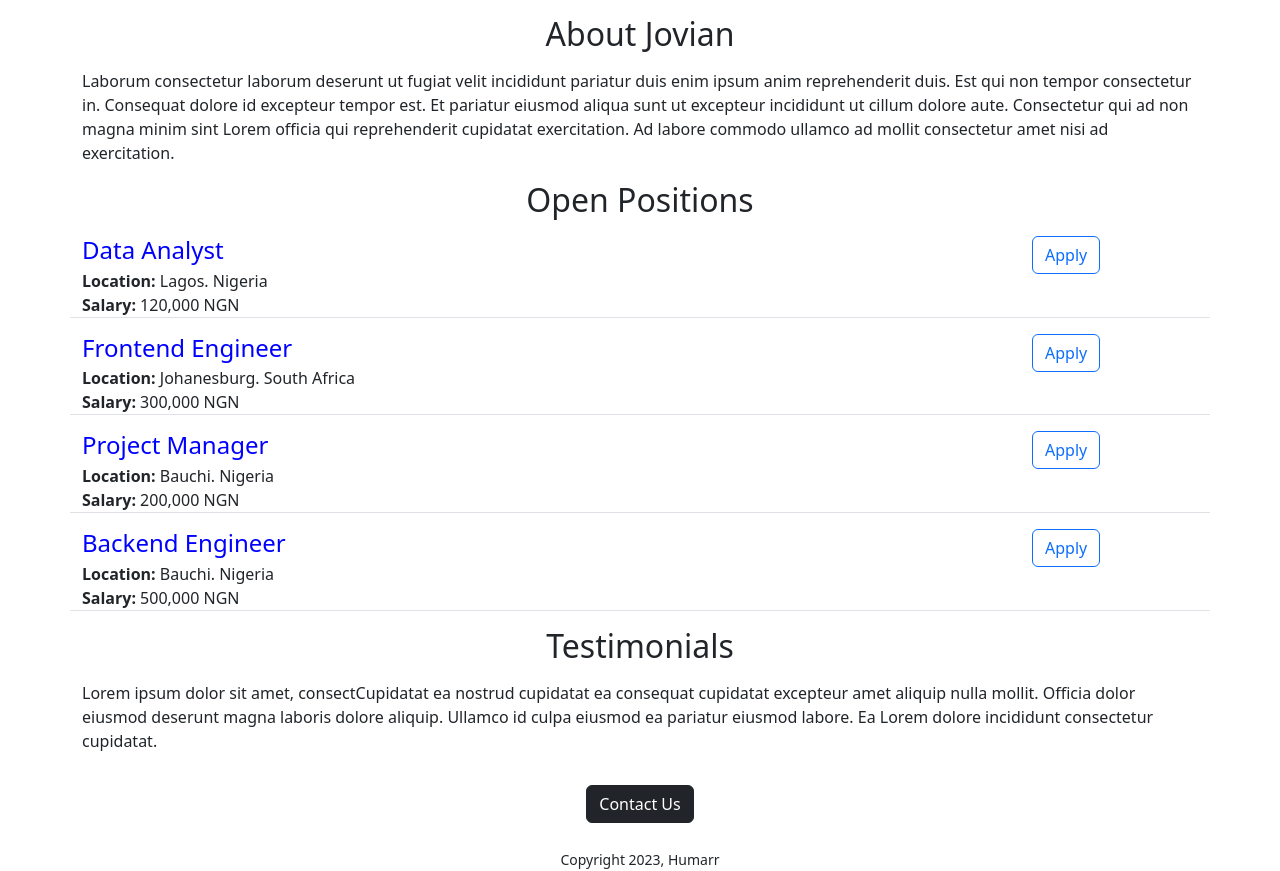
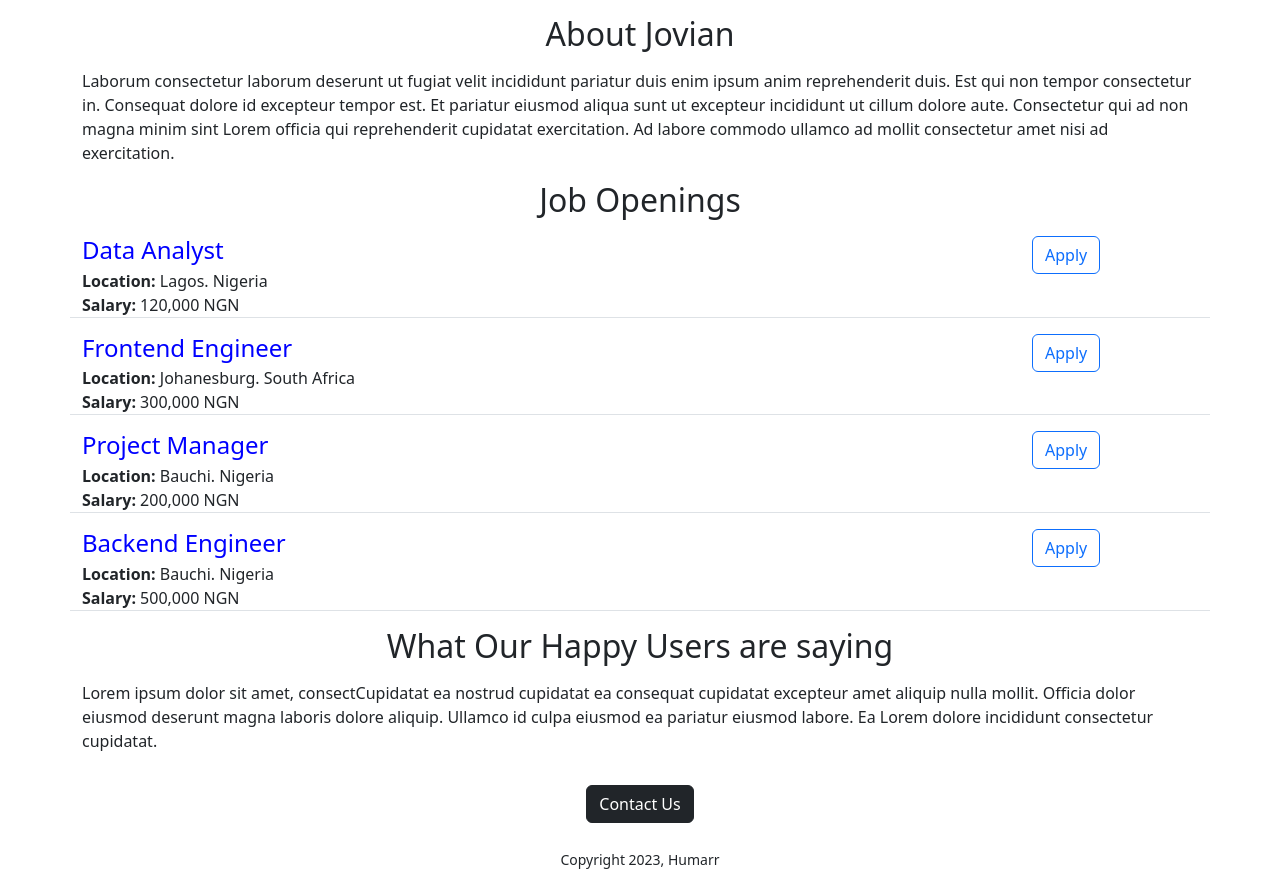
Before and after one commit to Humarr/webapp_flask, a Flask app: page / in a window 1280 px wide. Shown: the part 918-1789 px from the top of the page. Run offline with Flask 3, Linux system fonts and the light colour scheme.

Commit message:
Changed some text in the jobs.html file

```diff
--- a/templates/home.html
+++ b/templates/home.html
@@ -36,13 +36,13 @@
         ad exercitation.
       </p>
 
-      <h2 class = "text-center mt-3 mb-3">Open Positions</h2>
+      <h2 class = "text-center mt-3 mb-3">Job Openings</h2>
       <div >
         {% for job in jobs %}
           {%include "jobs.html" %}
         {% endfor %}
             </div>
-      <h2 class = "text-center mt-3 mb-3">Testimonials</h2>
+      <h2 class = "text-center mt-3 mb-3">What Our Happy Users are saying</h2>
       <p class="body">
         Lorem ipsum dolor sit amet, consectCupidatat ea nostrud cupidatat ea
         consequat cupidatat excepteur amet aliquip nulla mollit. Officia dolor
```
